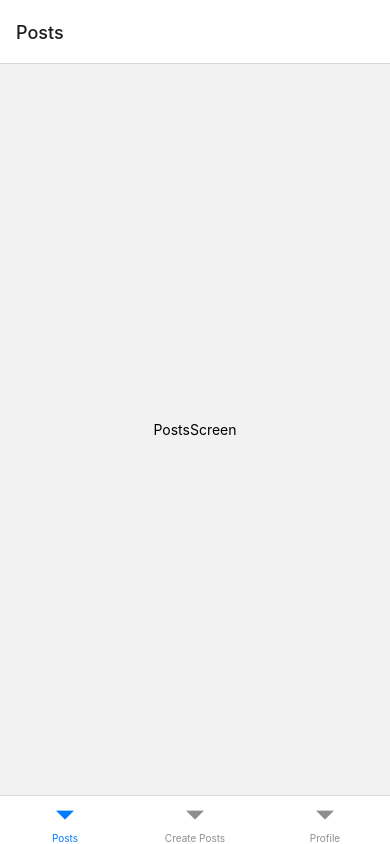
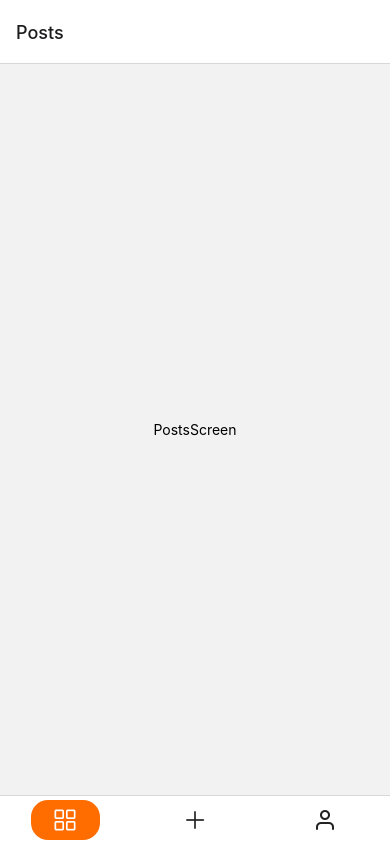
Before and after one commit to yabr87/rn-snap-scape, a React Native app: screen / in a window 390 px wide. Built offline with nearby package versions, Linux system fonts and the light colour scheme.

Commit message:
styled nav buttons

```diff
--- /dev/null
+++ b/components/icons/NavAddIcon.js
@@ -0,0 +1,24 @@
+import { View } from 'react-native';
+import { AntDesign } from '@expo/vector-icons';
+
+const NavAddIcon = ({ name, size, focused }) => {
+  const backgroundColor = focused ? '#FF6C00' : 'transparent';
+  const iconColor = focused ? 'white' : '#212121';
+
+  return (
+    <View
+      style={{
+        backgroundColor,
+        width: size + 45,
+        height: size + 16,
+        borderRadius: (size + 10) / 2,
+        alignItems: 'center',
+        justifyContent: 'center',
+      }}
+    >
+      <AntDesign name={name} size={size} color={iconColor} />
+    </View>
+  );
+};
+
+export default NavAddIcon;
--- /dev/null
+++ b/components/icons/NavPostsIcon.js
@@ -0,0 +1,24 @@
+import { View } from 'react-native';
+import { AntDesign } from '@expo/vector-icons';
+
+const NavProfileIcon = ({ name, size, focused }) => {
+  const backgroundColor = focused ? '#FF6C00' : 'transparent';
+  const iconColor = focused ? 'white' : '#212121';
+
+  return (
+    <View
+      style={{
+        backgroundColor,
+        width: size + 45,
+        height: size + 16,
+        borderRadius: (size + 10) / 2,
+        alignItems: 'center',
+        justifyContent: 'center',
+      }}
+    >
+      <AntDesign name={name} size={size} color={iconColor} />
+    </View>
+  );
+};
+
+export default NavProfileIcon;
--- /dev/null
+++ b/components/icons/NavProfileIcon.js
@@ -0,0 +1,24 @@
+import { View } from 'react-native';
+import { Feather } from '@expo/vector-icons';
+
+const NavProfileIcon = ({ name, size, focused }) => {
+  const backgroundColor = focused ? '#FF6C00' : 'transparent';
+  const iconColor = focused ? 'white' : '#212121';
+
+  return (
+    <View
+      style={{
+        backgroundColor,
+        width: size + 45,
+        height: size + 16,
+        borderRadius: (size + 10) / 2,
+        alignItems: 'center',
+        justifyContent: 'center',
+      }}
+    >
+      <Feather name={name} size={size} color={iconColor} />
+    </View>
+  );
+};
+
+export default NavProfileIcon;
--- a/package.json
+++ b/package.json
@@ -9,6 +9,7 @@
     "web": "expo start --web"
   },
   "dependencies": {
+    "@expo/vector-icons": "^13.0.0",
     "@expo/webpack-config": "^18.0.1",
     "@react-navigation/bottom-tabs": "^6.5.7",
     "@react-navigation/native": "^6.1.6",
--- a/router.js
+++ b/router.js
@@ -8,11 +8,15 @@ import PostsScreen from './screens/mainScrens/PostsScreen';
 import CreatePostsScreen from './screens/mainScrens/CreatePostsScreen';
 import ProfileScreen from './screens/mainScrens/ProfileScreen';
 
+import NavPostsIcon from './components/icons/NavPostsIcon';
+import NavAddIcon from './components/icons/NavAddIcon';
+import NavProfileIcon from './components/icons/NavProfileIcon';
+
 const AuthStack = createNativeStackNavigator();
 const MainTab = createBottomTabNavigator();
 
-export const router = iaAuth => {
-  if (!iaAuth) {
+export const router = isAuthenticated => {
+  if (!isAuthenticated) {
     return (
       <AuthStack.Navigator>
         <AuthStack.Screen
@@ -34,10 +38,38 @@ export const router = iaAuth => {
   }
 
   return (
-    <MainTab.Navigator>
-      <MainTab.Screen name="Posts" component={PostsScreen} />
-      <MainTab.Screen name="Create Posts" component={CreatePostsScreen} />
-      <MainTab.Screen name="Profile" component={ProfileScreen} />
+    <MainTab.Navigator
+      screenOptions={{
+        tabBarShowLabel: false,
+      }}
+    >
+      <MainTab.Screen
+        name="Posts"
+        component={PostsScreen}
+        options={{
+          tabBarIcon: ({ focused }) => (
+            <NavPostsIcon name="appstore-o" size={24} focused={focused} />
+          ),
+        }}
+      />
+      <MainTab.Screen
+        name="Create Posts"
+        component={CreatePostsScreen}
+        options={{
+          tabBarIcon: ({ focused }) => (
+            <NavAddIcon name="plus" size={24} focused={focused} />
+          ),
+        }}
+      />
+      <MainTab.Screen
+        name="Profile"
+        component={ProfileScreen}
+        options={{
+          tabBarIcon: ({ focused }) => (
+            <NavProfileIcon name="user" size={24} focused={focused} />
+          ),
+        }}
+      />
     </MainTab.Navigator>
   );
 };
```
Also changed, not shown: 1 other file (tests, documents, lock files or other folders).
